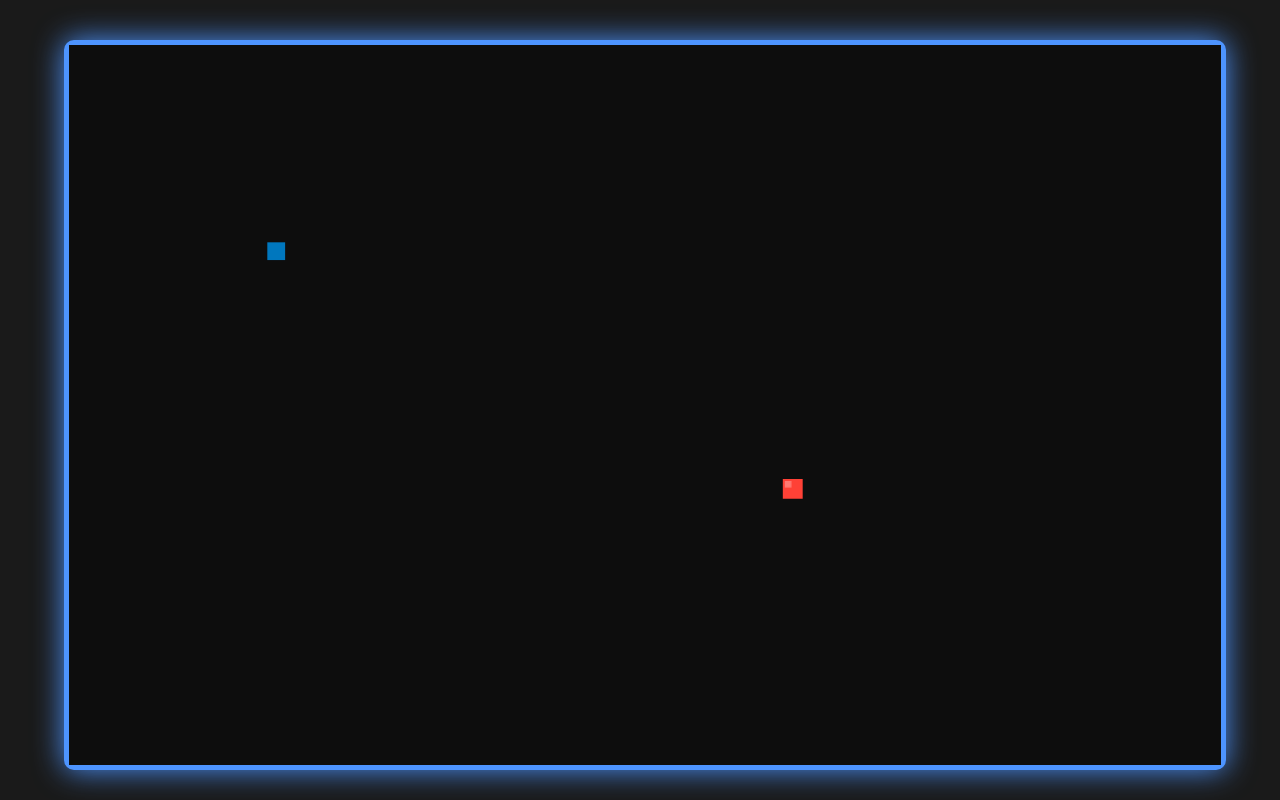
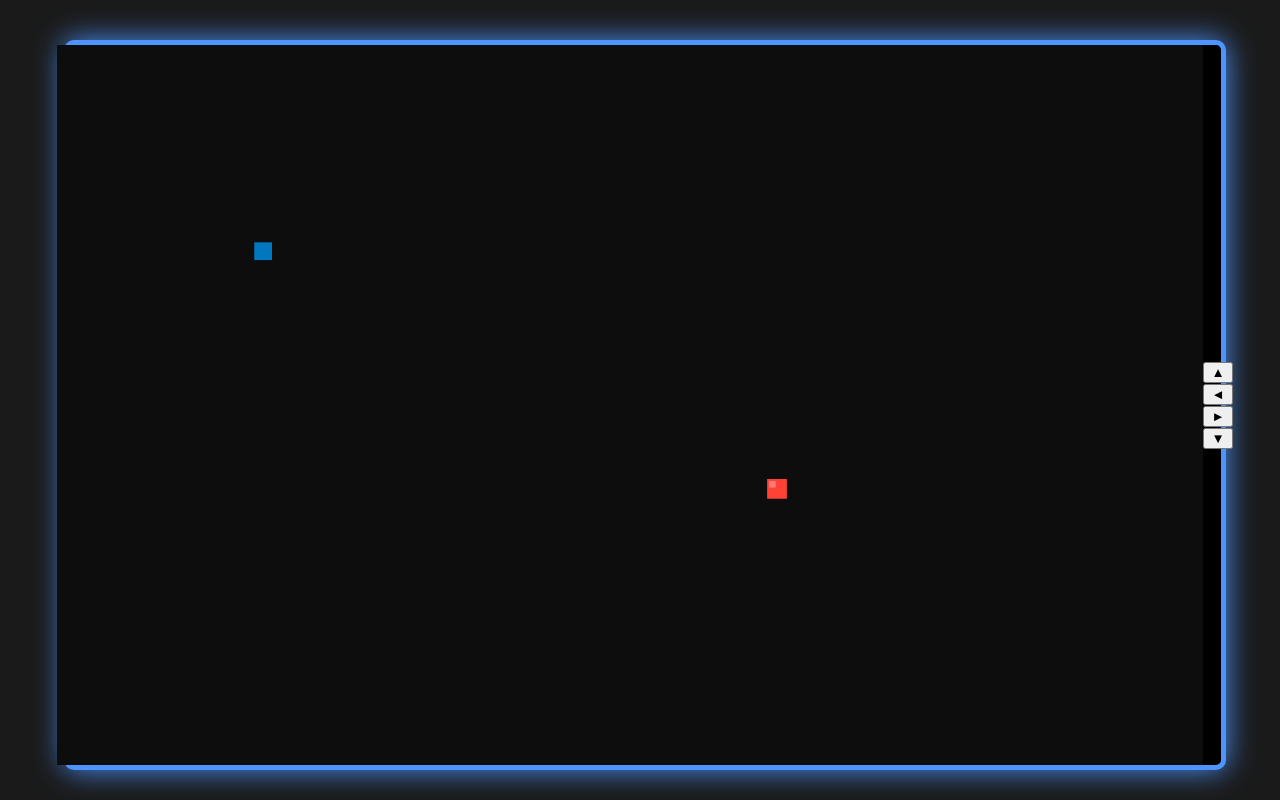
Before and after one commit to wcr-dev/cobrinha-test, a plain HTML site: page index.html in a window 1280 px wide. Both pictures are taken after a click on the button "Start". Drawn offline with nearby package versions, Linux system fonts and the light colour scheme.

Commit message:
Update 01 index.html

```diff
--- a/index.html
+++ b/index.html
@@ -25,6 +25,13 @@
     <!-- Modal que conterá o jogo -->
     <div id="game-modal" class="modal">
         <canvas id="game-canvas"></canvas>
+        <!-- Controles Virtuais para Mobile (D-Pad) -->
+        <div id="d-pad">
+            <button id="up-btn" class="d-pad-btn" data-key="ArrowUp">▲</button>
+            <button id="left-btn" class="d-pad-btn" data-key="ArrowLeft">◄</button>
+            <button id="right-btn" class="d-pad-btn" data-key="ArrowRight">►</button>
+            <button id="down-btn" class="d-pad-btn" data-key="ArrowDown">▼</button>
+        </div>
     </div>
 
     <!-- Tela de Game Over -->
```
